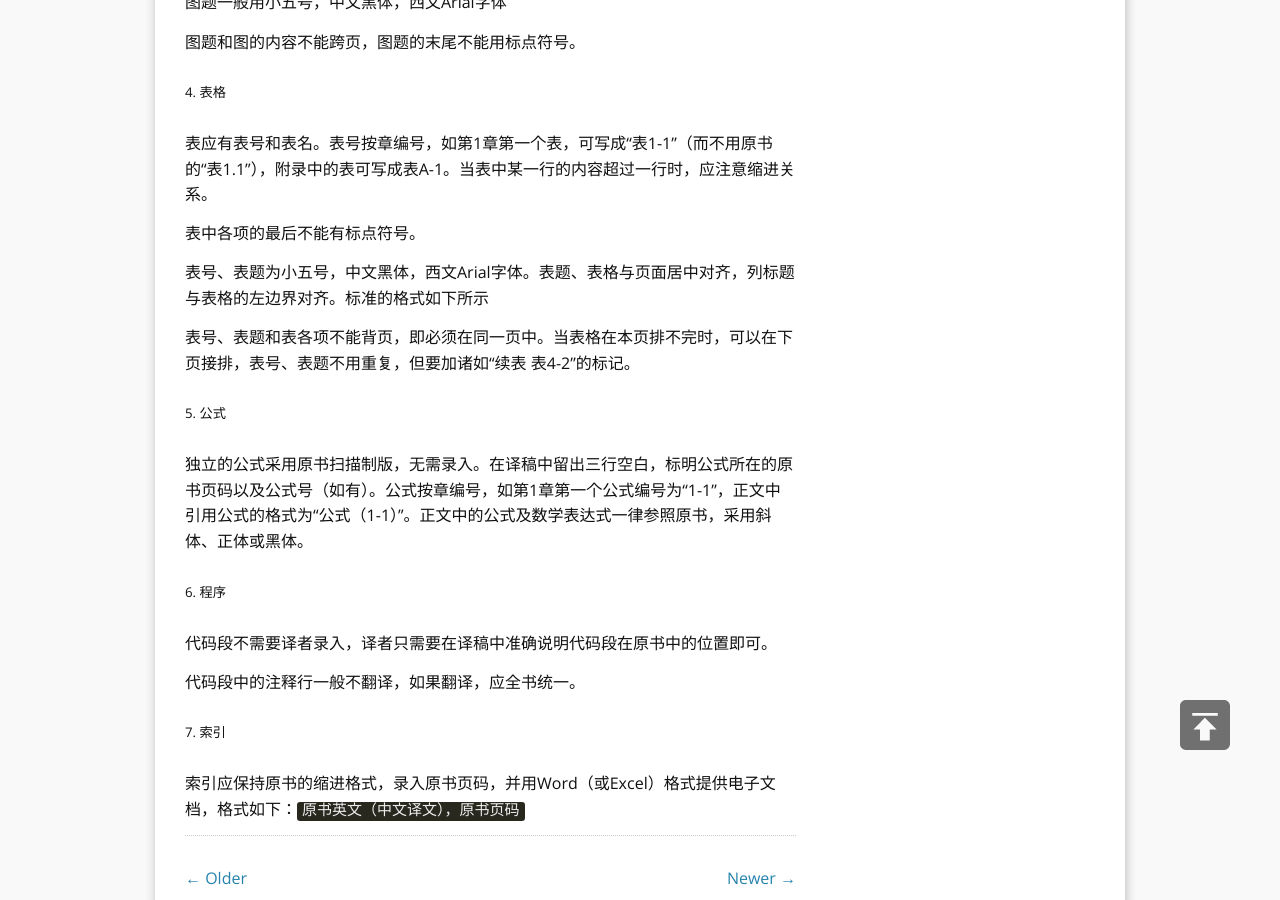
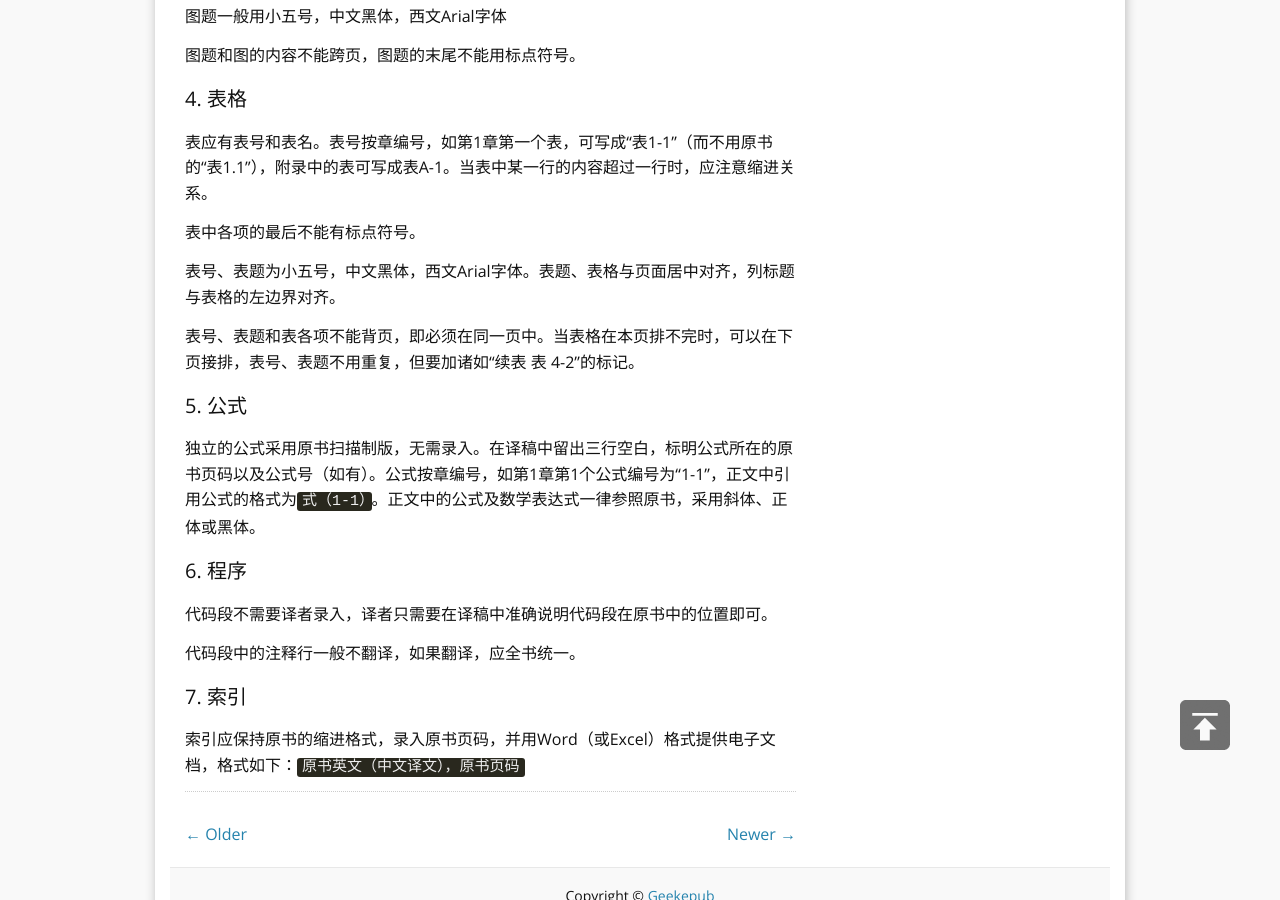
Before and after one commit to geekepub/geekepub.github.io, a Jekyll site: the page built from _posts/2015-10-02-译者须知.md, in a window 1280 px wide and 900 px high, scrolled down 4025 px. Built offline with Jekyll 4.4.1, drawn with Linux system fonts in a browser that asks for light colours; nearby versions of some CDN libraries; comment, search, counter and statistics services are not loaded.

Commit message:
Update 2015-10-02-译者须知.md

````diff
--- a/_posts/2015-10-02-译者须知.md
+++ b/_posts/2015-10-02-译者须知.md
@@ -75,40 +75,42 @@
 
 ### 译稿的格式及版式要求
 
-#### 译稿的文件格式
-
 译稿的文件格式为Word文件，每章一个文件，以章名作为文件名（第1章 XXX.doc），各文件独立编页码。
 
 译者应提供关于所译著作的书评。译后记和译者简介。如果愿意，可撰写译后记，提供译者简介。译者序则通常是就该书的历史、内容、接受、评价等提供介绍，以帮助读者理解。
 
 随译稿附上译者的分工说明和审校者审查和校订说明。
 
-#### 译稿的版式要求
-
-##### 1. 标题
+#### 1. 标题
 
 标题一般三级，最多四级。如“第1章（用阿拉伯数字）”为一级标题、“1.1”为二级标题、“1.1.1”为三级标题，四级标题采用阿拉伯数字（1、2、3，···）表示。四级标题不会在目录中出现，建议用Word提供的抽取目录的功能，而不要翻译原书目录。各级标题的字体、字号及样式如下所示。
 
 ```
 第1章  计算机图形学概述（居中）
+
 1.5 计算机图形硬件和软件的发展(黑体，顶格，不接排)
+
 1.5.1输出技术 (黑体，顶格，不接排)
+
     1.输出技术(楷体，缩进两格，不接排)
+
     （1）计算机图形学硬件和软件的发展（宋体，段首缩进两格）
+
     1）计算机图形学硬件和软件的发展（宋体，段首缩进两格）
+
     计算机图形学硬件和软件的发展（宋体，段首缩进两格）
 ```
 
 如果某一级别下的标题只有一个（这种情况只会出现在三级标题或三级以后的标题中），则不应该使用标题号，保留该标题的字型即可。例如，如果1.1下面只有“1.1.1 什么是正则表达式”，那么，应该去掉1.1.1这个标题号，保留三级标题的字型“什么是正则表达式”即可，此标题将不出现在目录中。
 
-##### 2. 间距字体
+#### 2. 间距字体
 
 - 正文段间距为1.5倍行距，行间距为15磅。
 - 正文字体，中文为宋体10号，英文为Time New Roman 体10号。
 - 代码字体，英文字体与原书相同，9.5号，如果代码注释译出，注释中的中文用楷体9.5号。
 - “注意”、“提示”、“警告”等版块的标题（即“注意”等字样）用黑体10号，正文空两格（相对于“注意”等字样），中文楷体10号，一般英文用Time New Roman体10号，代码英文用Arial体9.5号。
 
-##### 3. 插图
+#### 3. 插图
 
 书中的插图采用原书扫描制版，无需重新绘制。在译稿中留出三行空白，标明图所在的原书页码以及图题（图号+图名）。将图中解释性文字的译文写在原书相应的位置上，或者在译稿中录入相应的英文和译文。图号按章编号，如第1章的第一个图可写成“图 1-1”（而不用原书的“图 1.1”），附录中的图，可写成图A-1。有图注和其他说明时，可写在图题下面。图名和图注后都不加标点符号。如：
 
@@ -125,26 +127,26 @@
 
 图题和图的内容不能跨页，图题的末尾不能用标点符号。
 
-##### 4. 表格
+#### 4. 表格
 
 表应有表号和表名。表号按章编号，如第1章第一个表，可写成“表1-1”（而不用原书的“表1.1”），附录中的表可写成表A-1。当表中某一行的内容超过一行时，应注意缩进关系。
 
 表中各项的最后不能有标点符号。
 
-表号、表题为小五号，中文黑体，西文Arial字体。表题、表格与页面居中对齐，列标题与表格的左边界对齐。标准的格式如下所示
+表号、表题为小五号，中文黑体，西文Arial字体。表题、表格与页面居中对齐，列标题与表格的左边界对齐。
 
-表号、表题和表各项不能背页，即必须在同一页中。当表格在本页排不完时，可以在下页接排，表号、表题不用重复，但要加诸如“续表 表4-2”的标记。
+表号、表题和表各项不能背页，即必须在同一页中。当表格在本页排不完时，可以在下页接排，表号、表题不用重复，但要加诸如“续表 表 4-2”的标记。
 
-##### 5. 公式
+#### 5. 公式
 
-独立的公式采用原书扫描制版，无需录入。在译稿中留出三行空白，标明公式所在的原书页码以及公式号（如有）。公式按章编号，如第1章第一个公式编号为“1-1”，正文中引用公式的格式为“公式（1-1）”。正文中的公式及数学表达式一律参照原书，采用斜体、正体或黑体。
+独立的公式采用原书扫描制版，无需录入。在译稿中留出三行空白，标明公式所在的原书页码以及公式号（如有）。公式按章编号，如第1章第1个公式编号为“1-1”，正文中引用公式的格式为`式（1-1）`。正文中的公式及数学表达式一律参照原书，采用斜体、正体或黑体。
 
-##### 6. 程序
+#### 6. 程序
 
 代码段不需要译者录入，译者只需要在译稿中准确说明代码段在原书中的位置即可。
 
 代码段中的注释行一般不翻译，如果翻译，应全书统一。
 
-##### 7. 索引
+#### 7. 索引
 
 索引应保持原书的缩进格式，录入原书页码，并用Word（或Excel）格式提供电子文档，格式如下：`原书英文（中文译文），原书页码`
````
